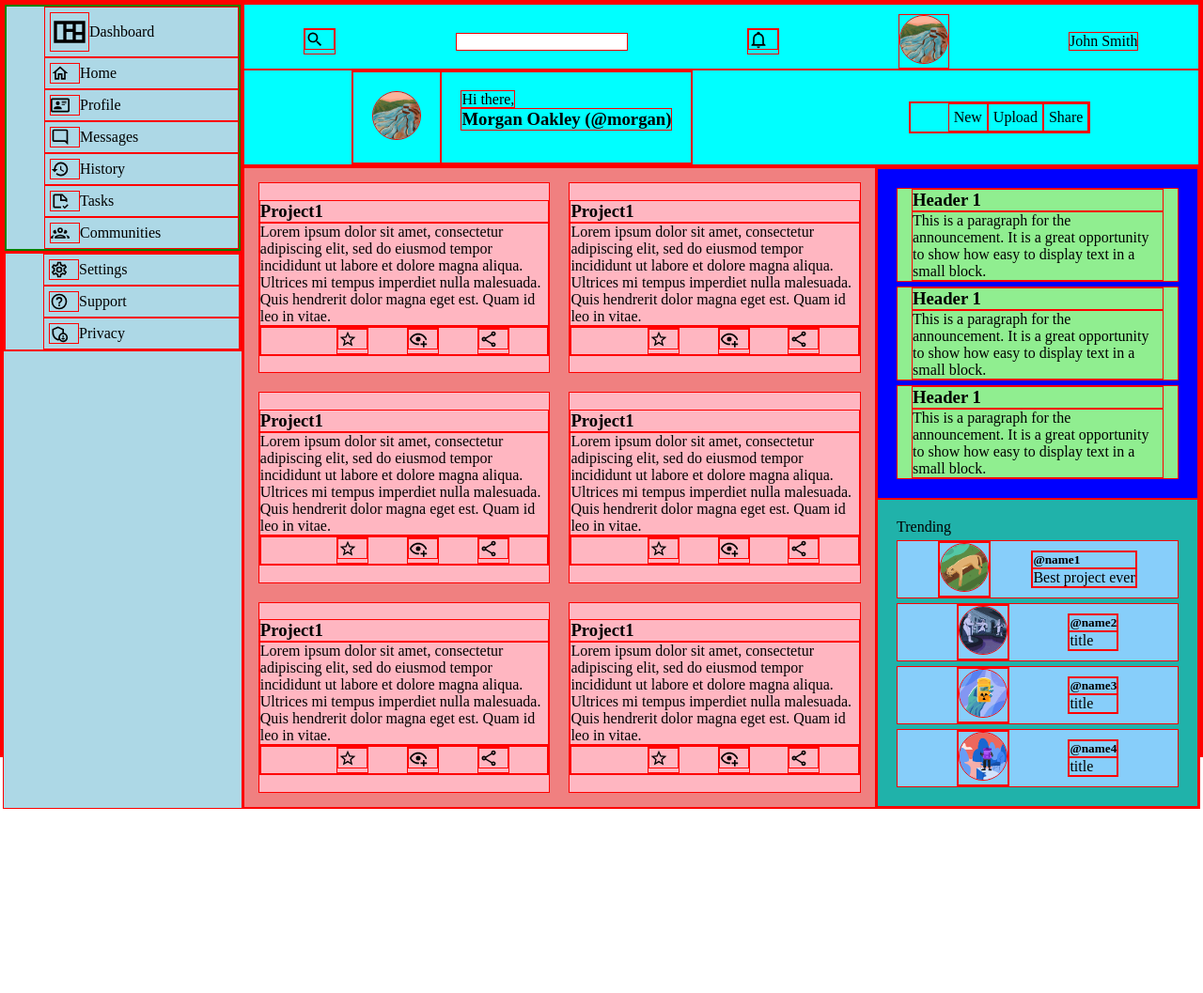
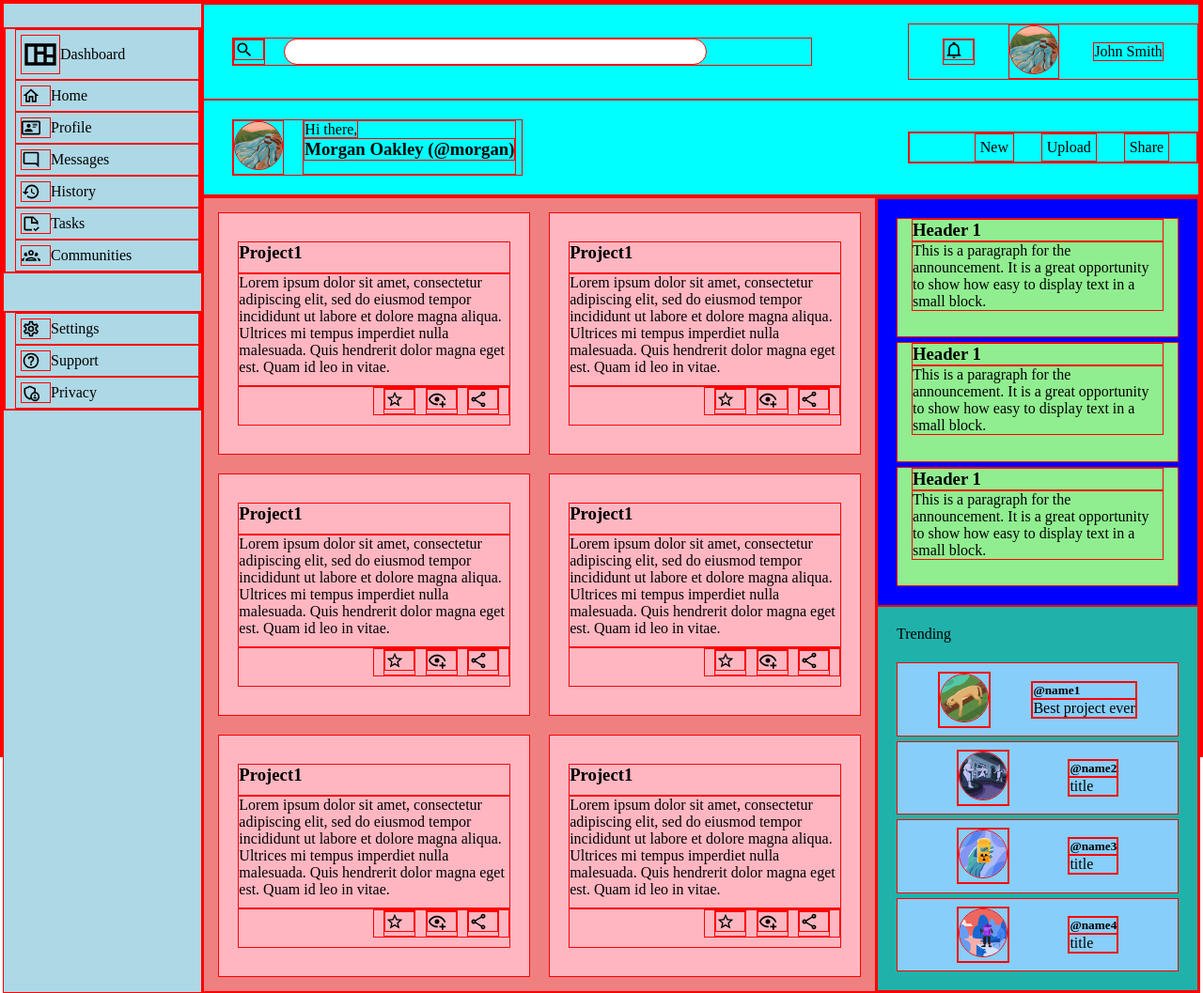
Before and after one commit to SandorMadacsi/dashboard, a plain HTML site: page index.html in a window 1280 px wide. Shown: the whole page at 94% size. Before the commit the page ends 861 px from the top, so only its background shows below. Drawn offline with Linux system fonts and the light colour scheme.

Commit message:
add sidebar and top bar formating

```diff
--- a/index.html
+++ b/index.html
@@ -10,8 +10,11 @@
     <div class="grid-container">
          <header>
             <div class="row-1">
+                <div class="left">
                     <label for="search"><svg class="icon" xmlns="http://www.w3.org/2000/svg" viewBox="0 0 24 24"><title>magnify</title><path d="M9.5,3A6.5,6.5 0 0,1 16,9.5C16,11.11 15.41,12.59 14.44,13.73L14.71,14H15.5L20.5,19L19,20.5L14,15.5V14.71L13.73,14.44C12.59,15.41 11.11,16 9.5,16A6.5,6.5 0 0,1 3,9.5A6.5,6.5 0 0,1 9.5,3M9.5,5C7,5 5,7 5,9.5C5,12 7,14 9.5,14C12,14 14,12 14,9.5C14,7 12,5 9.5,5Z" /></svg></label>
                     <input type="text" name="search" id="search">
+                </div>
+                <div class="right">
                     <div class="notification">
                         <svg class="icon" xmlns="http://www.w3.org/2000/svg" viewBox="0 0 24 24"><title>bell-outline</title><path d="M10 21H14C14 22.1 13.1 23 12 23S10 22.1 10 21M21 19V20H3V19L5 17V11C5 7.9 7 5.2 10 4.3V4C10 2.9 10.9 2 12 2S14 2.9 14 4V4.3C17 5.2 19 7.9 19 11V17L21 19M17 11C17 8.2 14.8 6 12 6S7 8.2 7 11V18H17V11Z" /></svg>
                     </div>
@@ -21,9 +24,12 @@
                     <div class="name">John Smith</div>
                 </div>
 
+
+            </div>
+
             <div class="row-2">
 
-                <div class="main-profile">
+                <div class="left-2">
                     <div class="notification">
                         <img class="profile-img" src="profile.png" alt="">
                     </div>
@@ -33,7 +39,7 @@
                     </div>
                 </div>
 
-                <div >
+                <div class="right-2">
                     <ul class="header-buttons">
                         <li>New</li>
                         <li>Upload</li>
--- a/style.css
+++ b/style.css
@@ -6,7 +6,7 @@
 .grid-container{
     height: 100vh;
     display: grid;
-    grid-template: auto 1fr /1fr 4fr;
+    grid-template: auto 1fr /1fr 5fr;
 
 }
 
@@ -20,7 +20,7 @@ header{
 
 header > *{
     display: flex;
-    justify-content: space-around;
+    justify-content: space-between;
     align-items: center;
 }
 
@@ -28,26 +28,79 @@ header > *{
 .row-1{
     padding-top: 10px;
 }
+
+.row-1 > *{
+    display: flex;
+
+}
+
+.row-1 .left{
+    flex: 0.6;
+    justify-content: flex-start;
+
+}
+
+
+
+.row-1 .right{
+    flex: 0.3;
+    justify-content: space-evenly;
+    align-items: center;
+    display: flex;
+}
+
+.row-1 .left input{
+    flex: 0.8;
+    border-radius: 50px;
+}
+
+.row-1,
+.row-2
+{
+    padding: 20px 0;
+}
+
 .row-2 > *{
     display: flex;
 }
-.main-profile > *{
-    padding: 20px;
+
+.row-2 .left-2 {
+    flex:0.3;
+    display: flex;
+    justify-content: flex-start;
+}
+
+.row-2 .right-2 {
+    flex:0.3;
+    display: flex;
+    justify-content: flex-end;
+}
+
+.row-1 .left,
+.row-2 .left-2{
+    margin-left:30px;
 }
 
 .profile-img{
     border-radius: 50%;
     width: 50px;
+
+}
+.left label,
+.left-2 .notification{
+    margin-right: 20px;
 }
 .header-buttons{
-    display:flex;
+    display: flex;
+    justify-content: space-evenly;
+    flex: 1;
 
 }
 
-.main-menu ul{
-    border: 2px solid green;
 
-}
+
+
+
 
 .header-buttons li,
 .main-menu li,
@@ -62,9 +115,21 @@ header > *{
     background-color: lightblue;
     grid-column: 1;
     grid-row: 1/3;
+
 }
 
 
+.main-menu {
+    margin-top: 25px;
+    margin-bottom:40px;
+
+
+}
+
+.sidebar .main-menu ul,
+.sidebar .second-menu ul{
+    padding-left: 10px;
+}
 
 .sidebar .main-menu ul li,
 .sidebar .second-menu ul li{
@@ -110,16 +175,28 @@ main .misc{
 }
 
 .project{
+    padding: 30px 20px ;
     background-color: lightpink;
     display: flex;
     flex-direction: column;
-    justify-content: center;
+    justify-content: space-evenly;
+}
+
+.project > *{
+    padding-bottom: 10px;
 }
 
 
+.project-nav{
+    display: flex;
+    justify-content: flex-end;
+}
 .project-nav ul{
+    padding-left: 0;
+    flex:0.5;
     display: flex;
     list-style: none;
+
     justify-content: space-evenly;
 }
 
```
Lines whose indentation alone changed are shown as unchanged.
